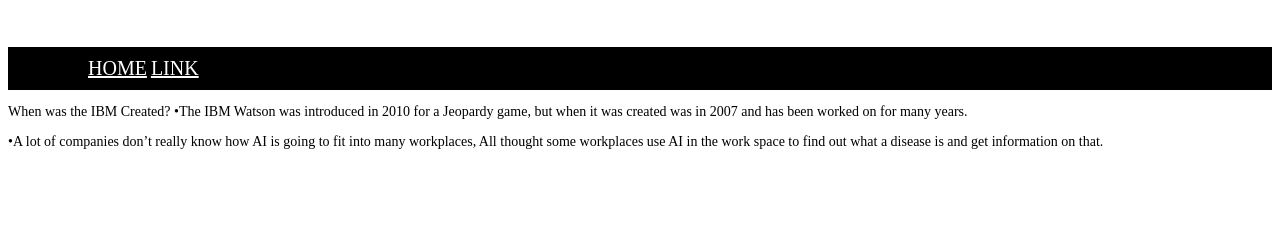
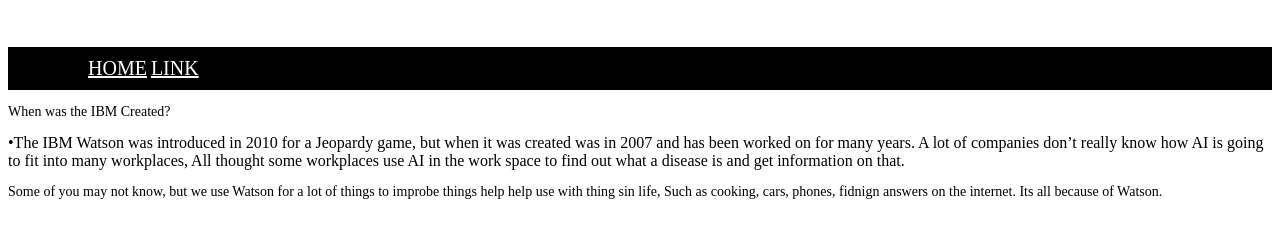
Before and after one commit to Coziesthalo0/IBM-Watson, a plain HTML site: page index.html in a window 1280 px wide. Shown: the part 148-386 px from the top of the page. Drawn offline with Linux system fonts and the light colour scheme.

Commit message:
Adding stuff
Putting information down.

```diff
--- a/index.html
+++ b/index.html
@@ -18,11 +18,12 @@
     <a href="">LINK</a>
   </div>
   <div>
-    <p> When was the IBM Created?
-      •The IBM Watson was introduced in 2010 for a Jeopardy game, but when it was created was in 2007 and has been worked on for many years.</p>
+    <p> When was the IBM Created? </p>
+      •The IBM Watson was introduced in 2010 for a Jeopardy game, but when it was created was in 2007 and has been worked on for many years.
+ A lot of companies don’t really know how AI is going to fit into many workplaces, All thought some workplaces use AI in the work space to find out what a disease is and get information on that. </p>
+  </div>
 
-<p>•A lot of companies don’t really know how AI is going to fit into many workplaces, All thought some workplaces use AI in the work space to find out what a disease is and get information on that. </p>
-  </div>
+<p>Some of you may not know, but we use Watson for a lot of things to improbe things help help use with thing sin life, Such as cooking, cars, phones, fidnign answers on the internet. Its all because of Watson.</p>
 
 
   <!-- Link your script file here -->
```
